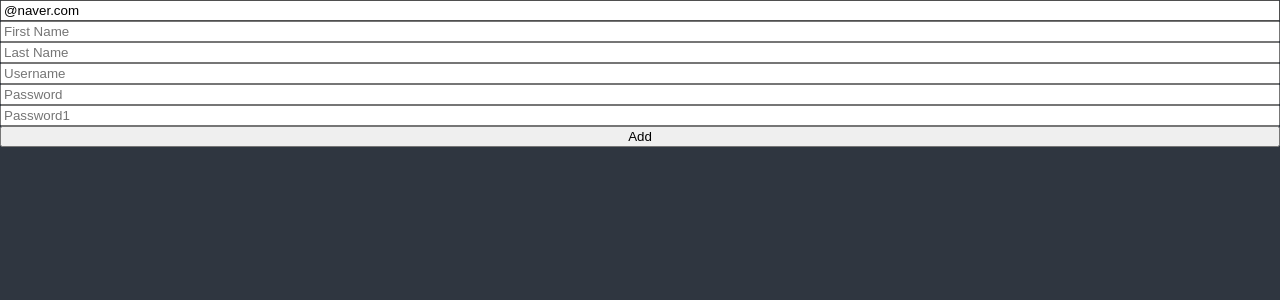
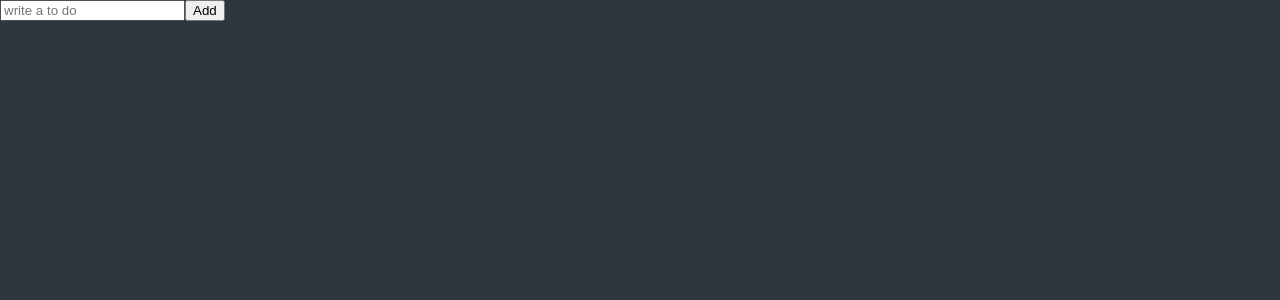
Before and after one commit to junseokoh-hub/react-todo-practice, a React (Create React App) app: page / in a window 1280 px wide. Shown: the top 300 px of the page. Built offline with nearby package versions, Linux system fonts and the light colour scheme.

Commit message:
make input clear after submitted with setValue

```diff
--- a/src/ToDoList.tsx
+++ b/src/ToDoList.tsx
@@ -1,123 +1,22 @@
 import { useForm } from "react-hook-form";
-// function ToDoList() {
-//   const [toDo, setToDo] = useState("");
-//   const [toDoError, setToDoError] = useState("");
-
-//   const onChange = (event: React.FormEvent<HTMLInputElement>) => {
-//     const {
-//       currentTarget: { value },
-//     } = event;
-//     setToDoError("");
-//     setToDo(value);
-//   };
-
-//   const onSubmit = (event: React.FormEvent<HTMLFormElement>) => {
-//     event.preventDefault();
-//     if (toDo.length < 10) {
-//       return setToDoError("To do should be longer");
-//     }
-//     console.log("submit");
-//   };
-
-//   return (
-//     <div>
-//       <form onSubmit={onSubmit}>
-//         <input onChange={onChange} value={toDo} placeholder="write a to do" />
-//         <button>Add</button>
-//         {toDoError !== "" ? toDoError : null}
-//       </form>
-//     </div>
-//   );
-// }
 
 interface IForm {
-  email: string;
-  firstName: string;
-  lastName: string;
-  username: string;
-  password: string;
-  password1: string;
-  extraError?: string;
+  toDo: string;
 }
 
 function ToDoList() {
-  // console.log(useForm());
-  // onChange is handled with register function in useForm
-  const {
-    register,
-    handleSubmit,
-    formState: { errors },
-    setError,
-  } = useForm<IForm>({
-    defaultValues: {
-      email: "@naver.com",
-    },
-  });
-  // register : returns object containing onChange event
-  // spread object of register fn as props of input
-  // watch : literally watch inputs
-  // formstate.errors: (object)error handling
-  const onValid = (data: IForm) => {
-    if (data.password !== data.password1) {
-      return setError("password1", { message: "Password are not the same" });
-    }
-    setError(
-      "extraError",
-      { message: "Server Offline" },
-      { shouldFocus: true },
-    );
+  const { register, handleSubmit, setValue } = useForm<IForm>();
+  const handleValid = (data: IForm) => {
+    console.log("add to do", data.toDo);
+    setValue("toDo", "");
   };
-  console.log(errors);
-
   return (
     <div>
-      <form
-        style={{ display: "flex", flexDirection: "column" }}
-        onSubmit={handleSubmit(onValid)}
-      >
+      <form onSubmit={handleSubmit(handleValid)}>
         <input
-          {...register("email", {
-            required: "Email is required",
-            validate: {
-              noNico: (value) => !value.includes("nico") || "no nicos allowed",
-              noNick: (value) => !value.includes("nick") || "no nick allowed",
-            },
-            pattern: {
-              value: /^[A-Za-z0-9._%+-]+@naver.com$/,
-              message: "Only naver.com emails allowed",
-            },
-          })}
-          placeholder="Email"
+          {...register("toDo", { required: "Please write a To Do" })}
+          placeholder="write a to do"
         />
-        <span>{errors?.email?.message}</span>
-        <input
-          {...register("firstName", { required: "write here" })}
-          placeholder="First Name"
-        />
-        <span>{errors?.firstName?.message}</span>
-        <input
-          {...register("lastName", { required: "write here" })}
-          placeholder="Last Name"
-        />
-        <span>{errors?.lastName?.message}</span>
-        <input
-          {...register("username", { required: "write here", minLength: 10 })}
-          placeholder="Username"
-        />
-        <span>{errors?.username?.message}</span>
-        <input
-          {...register("password", { required: "write here", minLength: 5 })}
-          placeholder="Password"
-        />
-        <span>{errors?.password?.message}</span>
-        <input
-          {...register("password1", {
-            required: "Password is required",
-            minLength: { value: 5, message: "Your password is too short" },
-          })}
-          placeholder="Password1"
-        />
-        <span>{errors?.password1?.message}</span>
         <button>Add</button>
       </form>
     </div>
```
